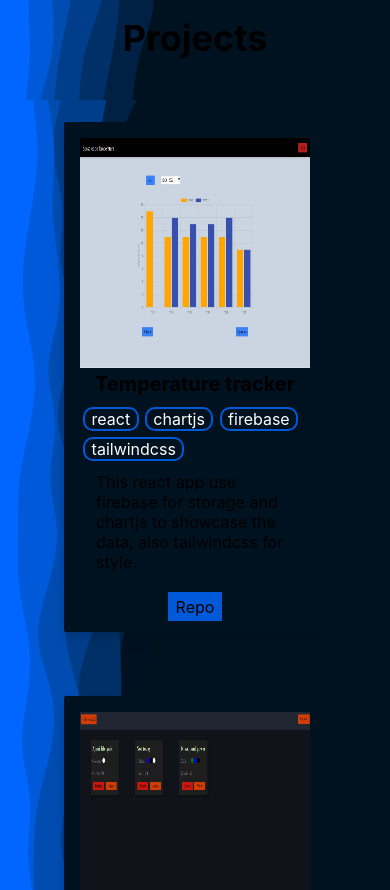
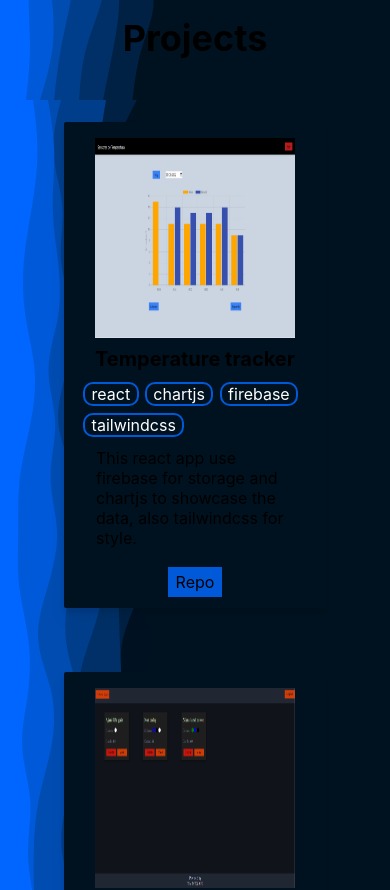
Before and after one commit to Fr33yr/portfolio-2022, a Next.js app: page / in a window 390 px wide. Shown: the part 1980-2870 px from the top of the page. Built offline with nearby package versions, Linux system fonts and the light colour scheme.

Commit message:
image styles

```diff
--- a/components/Card/Card.module.css
+++ b/components/Card/Card.module.css
@@ -11,6 +11,12 @@
 
 .card div{
     margin: 0;
+}
+
+.card div:first-child{
+    margin: auto 0;
+    max-width: 170px;
+    max-height: 170px;
 }
 
 .card div:nth-child(1){
@@ -70,8 +76,14 @@
 
     .card h3 {
         font-size: var(--fs-h3);
-        margin-top: 0;
+        margin-top: .6rem;
         margin-bottom: .5rem;
+    }
+
+    .card div:first-child{
+        min-width: 200px;
+        min-height: 200px;
+        margin: 0 auto;
     }
 
     .card div:nth-child(1){
```
